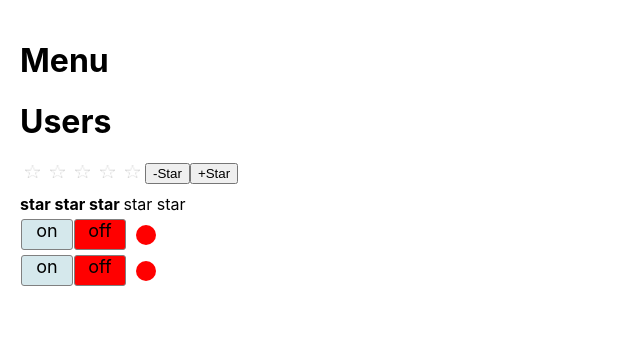
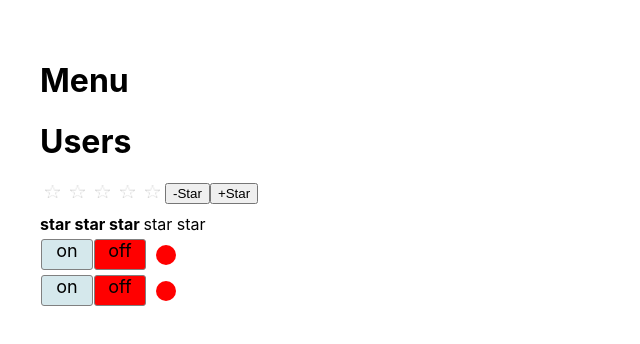
Before and after one commit to AliaksandrLiubanets/react_kabzda_ts, a React (Create React App) app: page / in a window 1280 px wide. Shown: the top 344 px of the page, without its empty margins (0-640 px from the left). Built offline with nearby package versions, Linux system fonts and the light colour scheme.

Commit message:
App.css padding: 40px

```diff
--- a/src/App.css
+++ b/src/App.css
@@ -1,5 +1,5 @@
 .App {
-  padding: 20px;
+  padding: 40px;
 }
 
 img, button {
```
